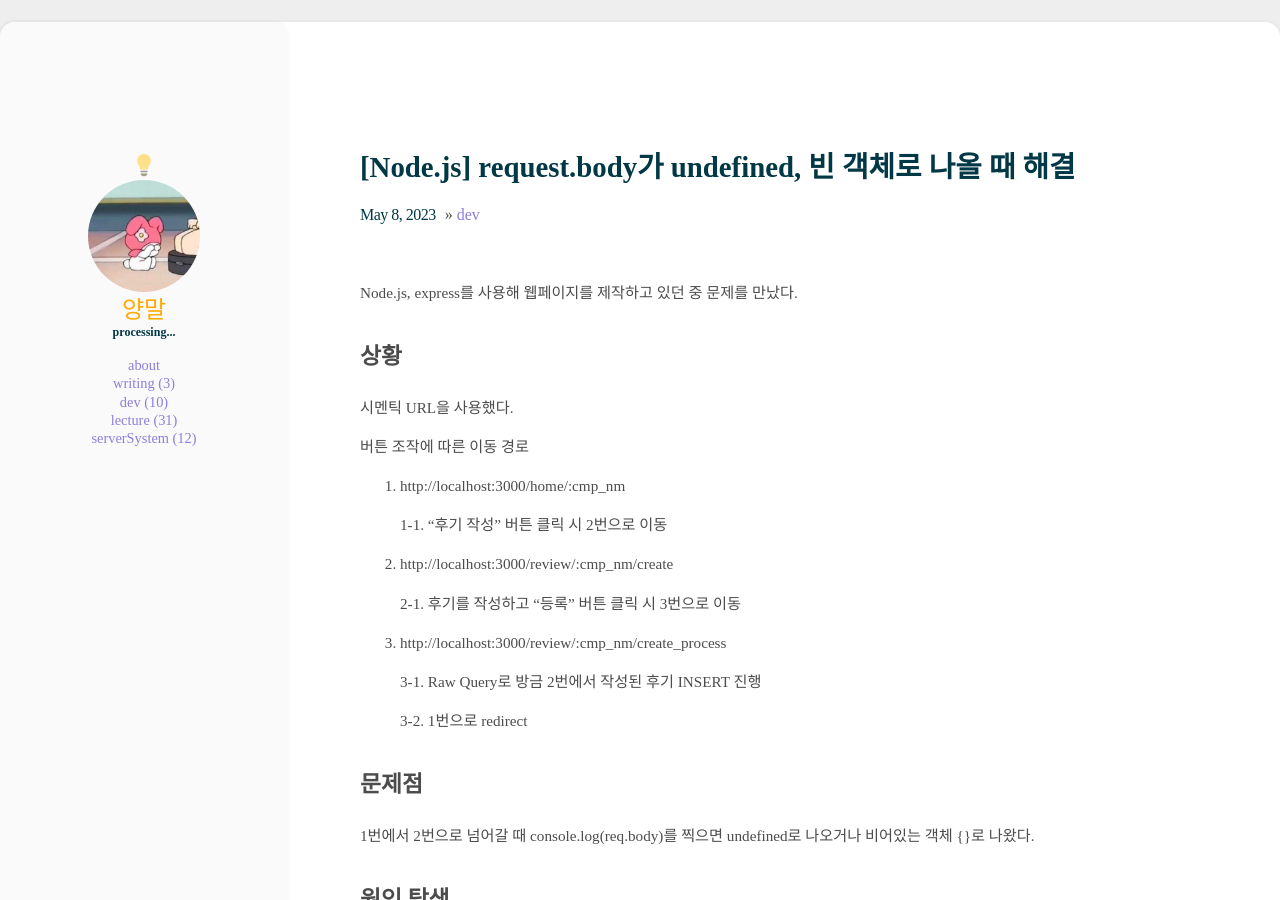
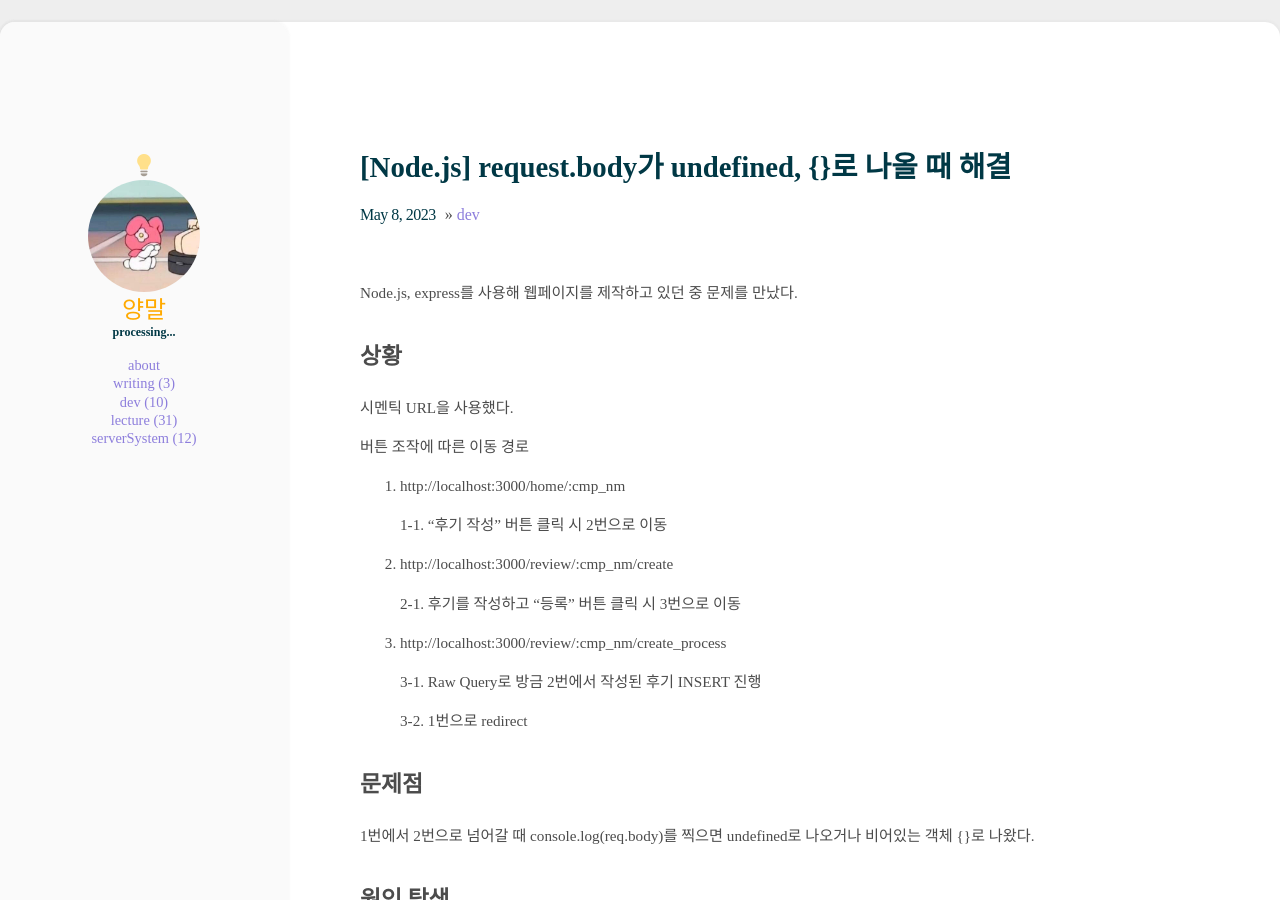
Before and after one commit to ywonchae1/ywonchae1.github.io, a Jekyll site: the page built from _posts/2023-05-08-bodyparser.md, in a window 1280 px wide and 900 px high. Built offline with Jekyll 4.4.1, drawn with Linux system fonts in a browser that asks for light colours; some web fonts are replaced.

```diff
--- a/_config.yml
+++ b/_config.yml
@@ -45,5 +45,5 @@ markdown: kramdown
 # Filtering Content
 show_drafts: null
 limit_posts: 0
-future:      false
+future: true
 unpublished: falses
--- a/_posts/2023-05-08-bodyparser.md
+++ b/_posts/2023-05-08-bodyparser.md
@@ -1,6 +1,6 @@
 ---
 layout: post
-title: "[Node.js] request.body가 undefined, 빈 객체로 나올 때 해결"
+title: "[Node.js] request.body가 undefined, {}로 나올 때 해결"
 categories: [dev]
 ---
 
```
